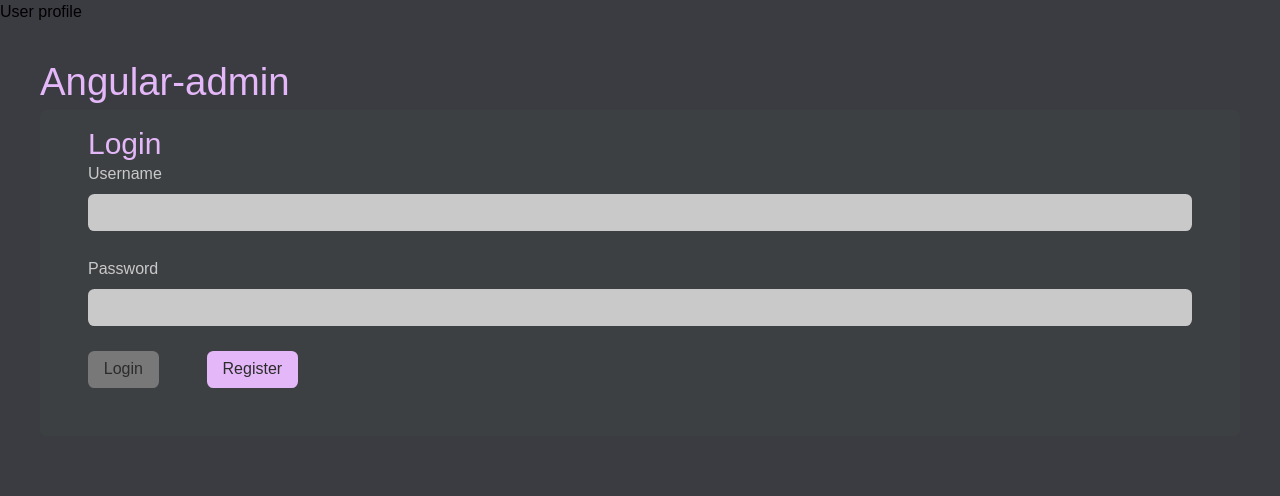
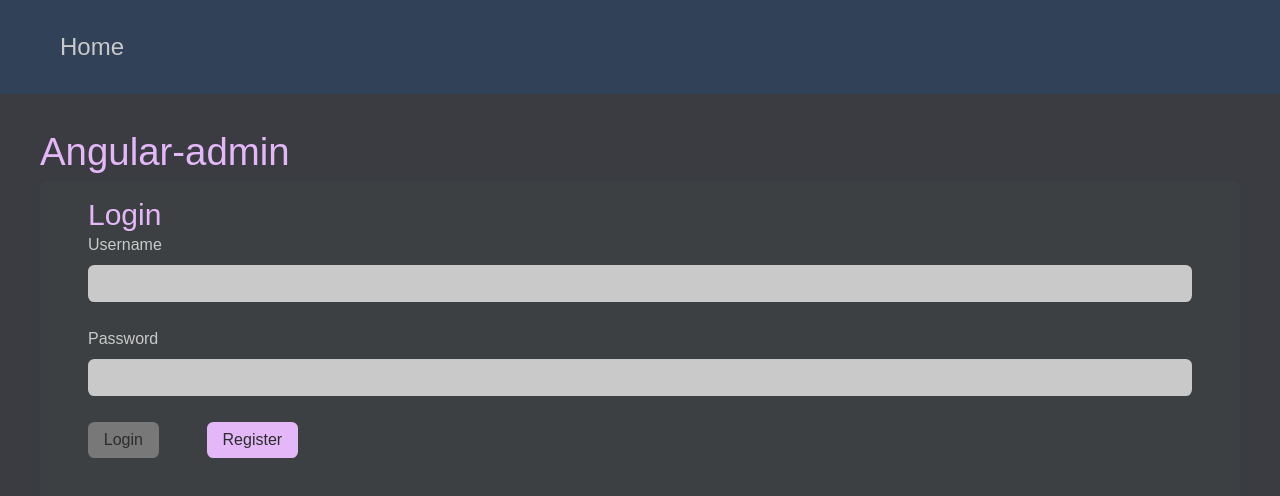
Before and after one commit to Yannick-Vk/Angular-Admin, an Angular app: page / in a window 1280 px wide. Shown: the top 496 px of the page. Built offline with nearby package versions, Linux system fonts and the light colour scheme.

Commit message:
Added navbar styling

```diff
--- a/src/app/navbar/navbar.css
+++ b/src/app/navbar/navbar.css
@@ -0,0 +1,11 @@
+li {
+  color: #c9c9c9;
+  text-underline: #c9c9c9;
+  margin: 1.2rem 3rem;
+}
+li:hover {
+  text-decoration: underline;
+  color: var(--primary);
+}
+
+/*# sourceMappingURL=navbar.css.map */
--- a/src/app/navbar/navbar.html
+++ b/src/app/navbar/navbar.html
@@ -1,5 +1,5 @@
 <nav>
-  <ul>
-   <li><a routerLink="/">User profile</a></li>
+  <ul class="flex flex-row bg-slate-700 text-2xl py-3 pl-3">
+      <li><a href="/">Home</a></li>
   </ul>
 </nav>
--- /dev/null
+++ b/src/app/navbar/navbar.scss
@@ -0,0 +1,11 @@
+li {
+  color: #c9c9c9;
+  text-underline: #c9c9c9;
+
+  margin: 1.2rem 3rem;
+
+  &:hover {
+    text-decoration: underline;
+    color: var(--primary);
+  }
+}
--- a/src/app/navbar/navbar.ts
+++ b/src/app/navbar/navbar.ts
@@ -1,5 +1,6 @@
 import { Component } from '@angular/core';
 import {RouterLink} from '@angular/router';
+import {routes} from '../app.routes';
 
 @Component({
   selector: 'app-navbar',
@@ -7,8 +8,9 @@ import {RouterLink} from '@angular/router';
     RouterLink
   ],
   templateUrl: './navbar.html',
-  styleUrl: './navbar.css'
+  styleUrl: './navbar.scss'
 })
 export class Navbar {
 
+  protected readonly routes = routes;
 }
```
Also changed, not shown: 1 other file (tests, documents, lock files or other folders).
